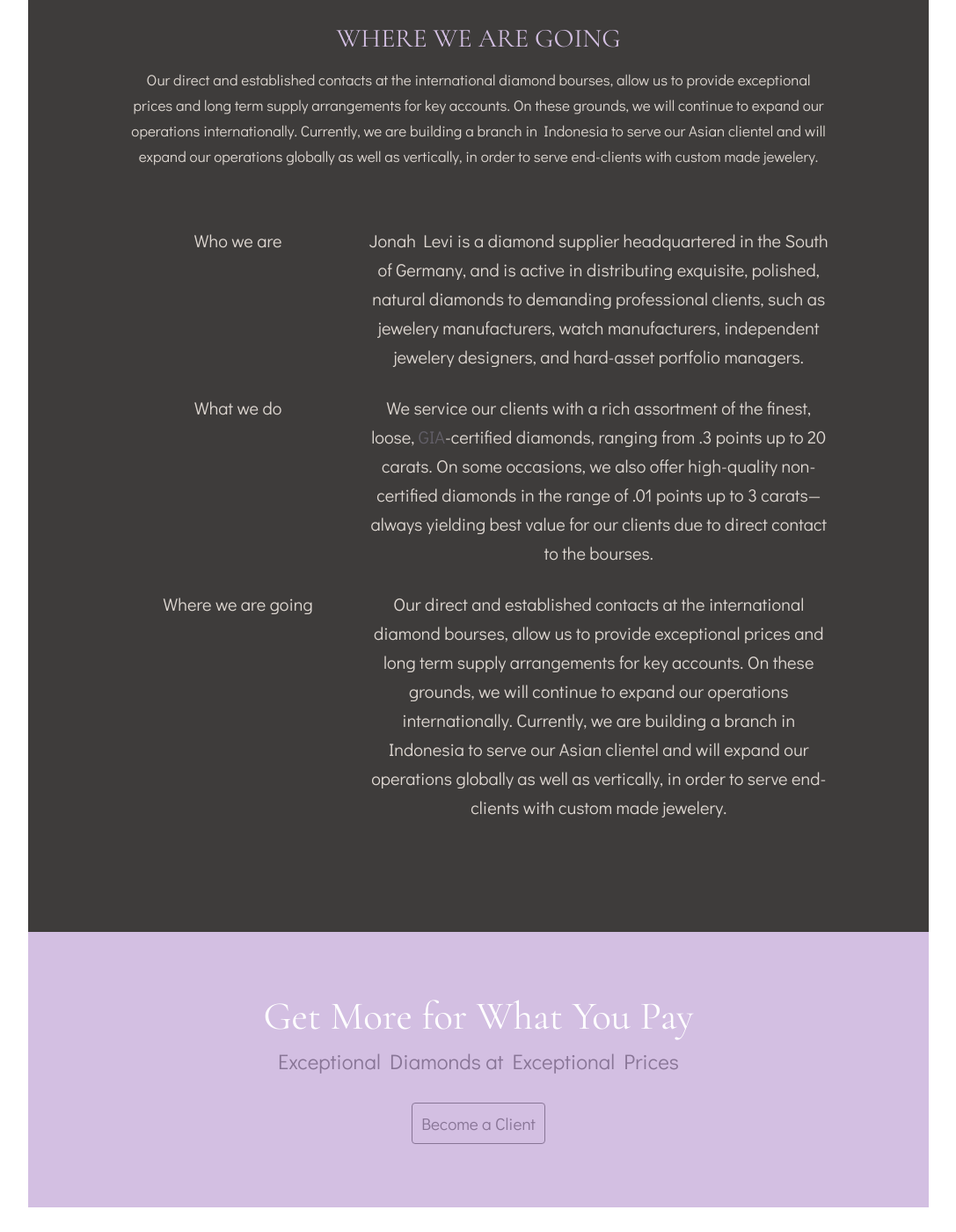
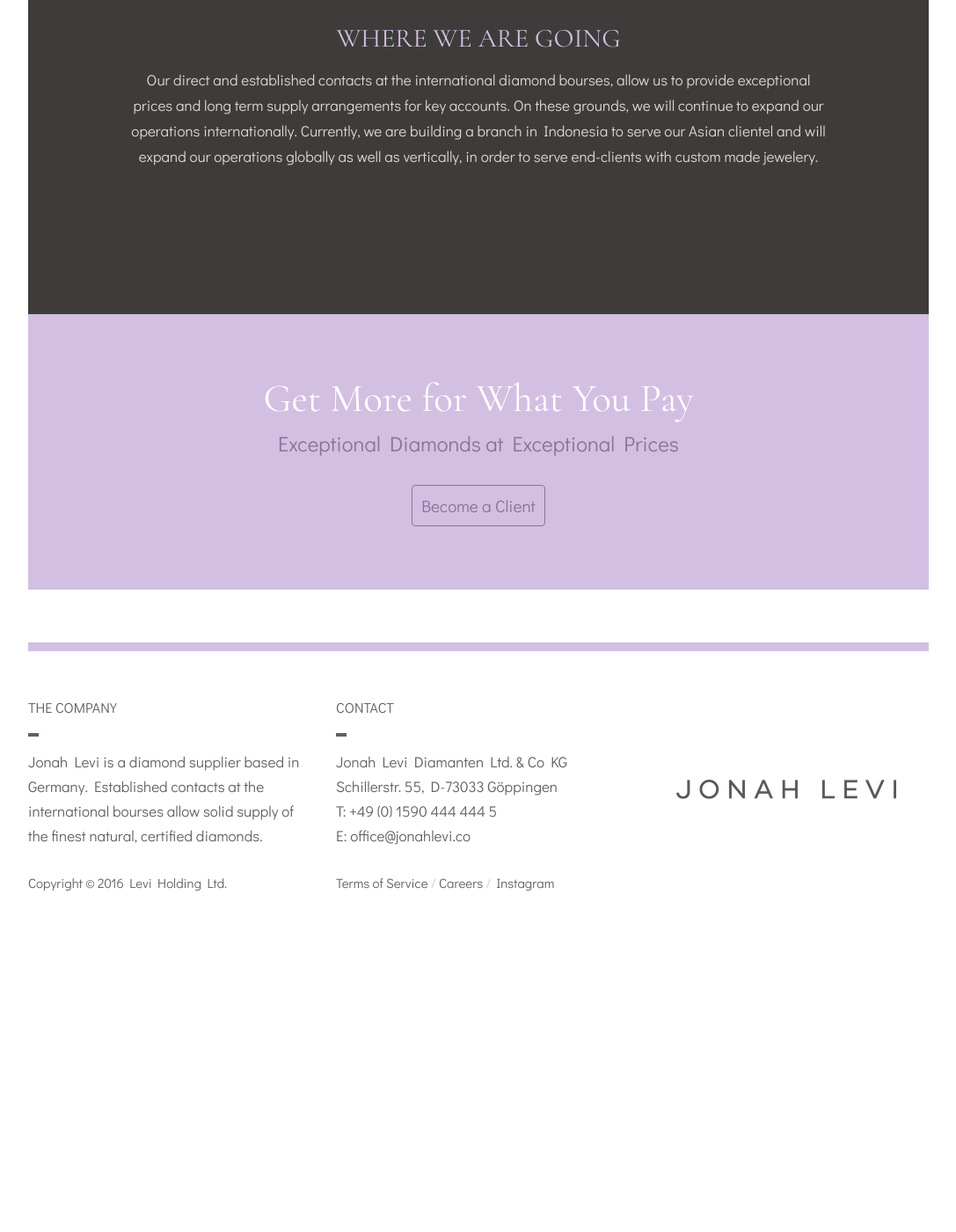
Before and after one commit to jonahlevi/jonahlevi.gihub.com, a Jekyll site: the page built from about/index.md, in a window 1280 px wide and 1400 px high, scrolled down 1120 px. Shown: the whole window at 88% size, without its empty margins (96-1183 px from the left). Built offline with Jekyll 4.4.1, drawn with Linux system fonts in a browser that asks for light colours; nearby versions of some CDN libraries; some web fonts are replaced; after the commit the page ends 2153 px from its top, so only the background shows below that.

Commit message:
about update

```diff
--- a/about/index.md
+++ b/about/index.md
@@ -25,18 +25,7 @@ layout: page
 <p class="finer">Our direct and established contacts at the international diamond bourses, allow us to provide exceptional prices and long term supply arrangements for key accounts. On these grounds, we will continue to expand our operations internationally. Currently, we are building a branch in Indonesia to serve our Asian clientel and will expand our operations globally as well as vertically, in order to serve end-clients with custom made jewelery.</p>
 </div>
 
-<div class="one-third first story-title">Who we are</div>
-<div class="two-thirds"><p>Jonah Levi is a diamond supplier headquartered in the South of Germany, and is active in distributing exquisite, polished, natural diamonds to demanding professional clients, such as jewelery manufacturers, watch manufacturers, independent jewelery designers, and hard-asset portfolio managers.</p></div>
-<div class="story-space cf"></div>
-<div class="one-third first story-title">What we do</div>
-<div class="two-thirds"><p>We service our clients with a rich assortment of the finest, loose, <a target="blank_" href="http://www.gia.edu/">GIA</a>-certified diamonds, ranging from .3 points up to 20 carats. On some occasions, we also offer high-quality non-certified diamonds in the range of .01 points up to 3 carats&mdash;always yielding best value for our clients due to direct contact to the bourses.</p></div>
-<div class="story-space cf"></div>
-<div class="one-third first story-title">Where we are going</div>
-<div class="two-thirds"><p>Our direct and established contacts at the international diamond bourses, allow us to provide exceptional prices and long term supply arrangements for key accounts. On these grounds, we will continue to expand our operations internationally. Currently, we are building a branch in Indonesia to serve our Asian clientel and will expand our operations globally as well as vertically, in order to serve end-clients with custom made jewelery.</p></div>
-
-
-
-	</div>
+</div>
 
 <div class="cta">
 	<div class="center">
```
